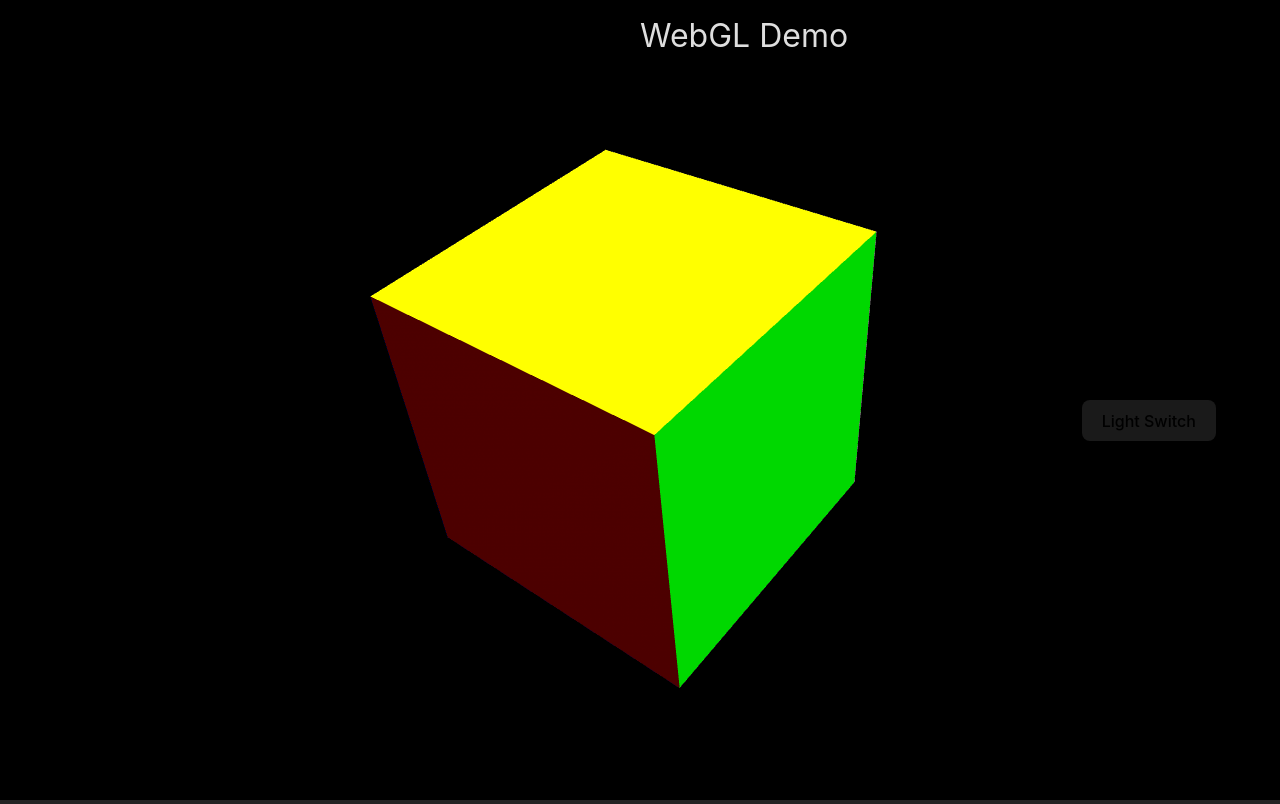
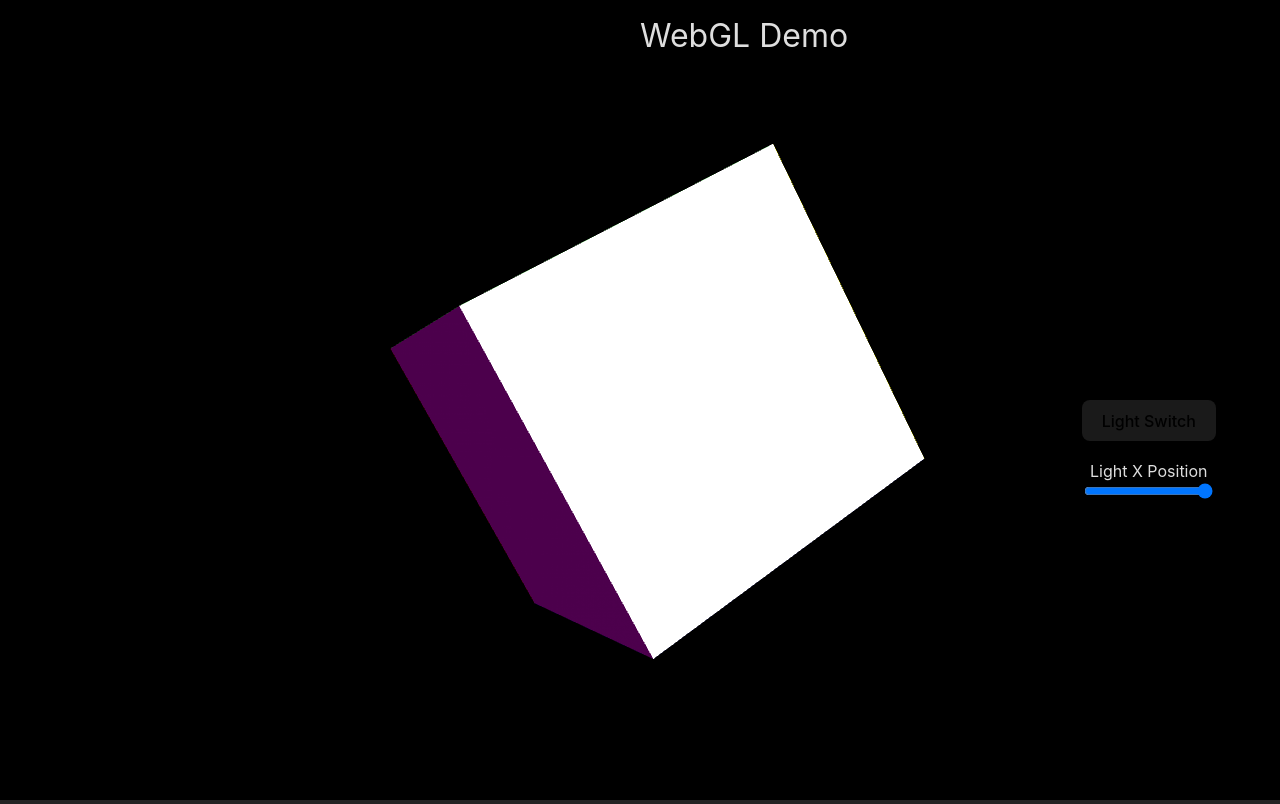
Before and after one commit to rs96/webgl-demo, a React (Vite) app: page / in a window 1280 px wide. Built offline with nearby package versions, Linux system fonts and the light colour scheme.

Commit message:
some interactivity

```diff
--- a/src/App.tsx
+++ b/src/App.tsx
@@ -4,6 +4,7 @@ import WebGLElement from "./WebGLElement";
 
 const App = () => {
   const [isLightOn, setIsLightOn] = useState(false);
+  const [lightPosX, setLightPosX] = useState(0.85);
   return (
     <>
       <div className={styles.title}>WebGL Demo</div>
@@ -14,8 +15,19 @@ const App = () => {
         >
           Light Switch
         </button>
+        <div className={styles.sliderGroup}>
+          <label>Light X Position</label>
+          <input
+            type="range"
+            name="lPosX"
+            min="0"
+            max="1"
+            step="0.01"
+            onChange={(event) => setLightPosX(Number(event.target.value))}
+          />
+        </div>
       </div>
-      <WebGLElement />
+      <WebGLElement lightPosX={lightPosX} />
     </>
   );
 };
--- a/src/WebGLElement.tsx
+++ b/src/WebGLElement.tsx
@@ -3,13 +3,13 @@ import {
   drawScene,
   fsSource,
   getProgramInfo,
+  getVSSource,
   initBuffers,
   initShaderProgram,
-  vsSource,
 } from "./webGLUtils";
 import { Buffers, ProgramInfo } from "./webGLTypes";
 
-const WebGLElement = () => {
+const WebGLElement = ({ lightPosX }: { lightPosX: number }) => {
   const ref = useRef<HTMLCanvasElement | null>(null);
   const [gl, setGl] = useState<WebGLRenderingContext | null>(null);
   const [buffers, setBuffers] = useState<Buffers | null>(null);
@@ -22,7 +22,7 @@ const WebGLElement = () => {
 
   // Draw the scene repeatedly
   const render = (now: number) => {
-    now *= 0.001; // convert to seconds
+    now *= 0.0001; // convert to seconds
     deltaTime = now - then;
     then = now;
 
@@ -61,6 +61,12 @@ const WebGLElement = () => {
     }
   }, [gl, programInfo, buffers]);
 
+  useEffect(() => {
+    if (gl) {
+      setShaderProgram(initShaderProgram(gl, getVSSource(lightPosX), fsSource));
+    }
+  }, [lightPosX]);
+
   const init = (gl: WebGLRenderingContext) => {
     // Set clear color to black, fully opaque
     gl.clearColor(0.0, 0.0, 0.0, 1.0);
@@ -70,7 +76,7 @@ const WebGLElement = () => {
     // Here's where we call the routine that builds all the
     // objects we'll be drawing.
     setBuffers(initBuffers(gl));
-    setShaderProgram(initShaderProgram(gl, vsSource, fsSource));
+    setShaderProgram(initShaderProgram(gl, getVSSource(lightPosX), fsSource));
   };
 
   return (
--- a/src/app.module.css
+++ b/src/app.module.css
@@ -8,8 +8,16 @@
 .controls {
   position: absolute;
   display: flex;
+  flex-direction: column;
   top: 50%;
   right: 5vw;
+  gap: 20px;
+}
+
+.sliderGroup {
+  display: flex;
+  flex-direction: column;
+  align-items: center;
 }
 
 .selected {
--- a/src/webGLUtils.ts
+++ b/src/webGLUtils.ts
@@ -31,6 +31,35 @@ export const vsSource = `
   }
 `;
 
+export const getVSSource = (lightPosX: number) => `
+  attribute vec4 aVertexPosition;
+  attribute vec3 aVertexNormal;
+  attribute vec4 aVertexColor;
+
+  uniform mat4 uNormalMatrix;
+  uniform mat4 uModelViewMatrix;
+  uniform mat4 uProjectionMatrix;
+
+  varying lowp vec4 vColor;
+  varying highp vec3 vLighting;
+
+  void main(void) {
+    gl_Position = uProjectionMatrix * uModelViewMatrix * aVertexPosition;
+    vColor = aVertexColor;
+
+    // Apply lighting effect
+
+    highp vec3 ambientLight = vec3(0.3, 0.3, 0.3);
+    highp vec3 directionalLightColor = vec3(1, 1, 1);
+    highp vec3 directionalVector = normalize(vec3(${lightPosX}, 0.8, 0.75));
+
+    highp vec4 transformedNormal = uNormalMatrix * vec4(aVertexNormal, 1.0);
+
+    highp float directional = max(dot(transformedNormal.xyz, directionalVector), 0.0);
+    vLighting = ambientLight + (directionalLightColor * directional);
+  }
+`;
+
 // Fragment shader program
 export const fsSource = `
   varying lowp vec4 vColor;
@@ -53,7 +82,6 @@ export const initShaderProgram = (
   const fragmentShader = loadShader(gl, gl.FRAGMENT_SHADER, fsSource);
 
   // Create the shader program
-
   const shaderProgram = gl.createProgram();
   if (!shaderProgram || !vertexShader || !fragmentShader) {
     return null;
@@ -116,7 +144,6 @@ const initIndexBuffer = (gl: WebGLRenderingContext) => {
   // This array defines each face as two triangles, using the
   // indices into the vertex array to specify each triangle's
   // position.
-
   const indices = [
     0,
     1,
@@ -173,19 +200,14 @@ const initNormalBuffer = (gl: WebGLRenderingContext) => {
   const vertexNormals = [
     // Front
     0.0, 0.0, 1.0, 0.0, 0.0, 1.0, 0.0, 0.0, 1.0, 0.0, 0.0, 1.0,
-
     // Back
     0.0, 0.0, -1.0, 0.0, 0.0, -1.0, 0.0, 0.0, -1.0, 0.0, 0.0, -1.0,
-
     // Top
     0.0, 1.0, 0.0, 0.0, 1.0, 0.0, 0.0, 1.0, 0.0, 0.0, 1.0, 0.0,
-
     // Bottom
     0.0, -1.0, 0.0, 0.0, -1.0, 0.0, 0.0, -1.0, 0.0, 0.0, -1.0, 0.0,
-
     // Right
     1.0, 0.0, 0.0, 1.0, 0.0, 0.0, 1.0, 0.0, 0.0, 1.0, 0.0, 0.0,
-
     // Left
     -1.0, 0.0, 0.0, -1.0, 0.0, 0.0, -1.0, 0.0, 0.0, -1.0, 0.0, 0.0,
   ];
@@ -211,19 +233,14 @@ const initPositionBuffer = (gl: WebGLRenderingContext) => {
   const positions = [
     // Front face
     -1.0, -1.0, 1.0, 1.0, -1.0, 1.0, 1.0, 1.0, 1.0, -1.0, 1.0, 1.0,
-
     // Back face
     -1.0, -1.0, -1.0, -1.0, 1.0, -1.0, 1.0, 1.0, -1.0, 1.0, -1.0, -1.0,
-
     // Top face
     -1.0, 1.0, -1.0, -1.0, 1.0, 1.0, 1.0, 1.0, 1.0, 1.0, 1.0, -1.0,
-
     // Bottom face
     -1.0, -1.0, -1.0, 1.0, -1.0, -1.0, 1.0, -1.0, 1.0, -1.0, -1.0, 1.0,
-
     // Right face
     1.0, -1.0, -1.0, 1.0, 1.0, -1.0, 1.0, 1.0, 1.0, 1.0, -1.0, 1.0,
-
     // Left face
     -1.0, -1.0, -1.0, -1.0, -1.0, 1.0, -1.0, 1.0, 1.0, -1.0, 1.0, -1.0,
   ];
```
